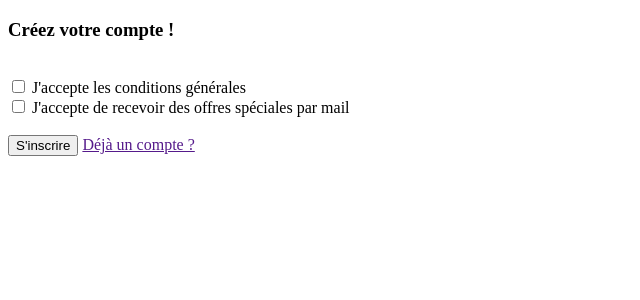
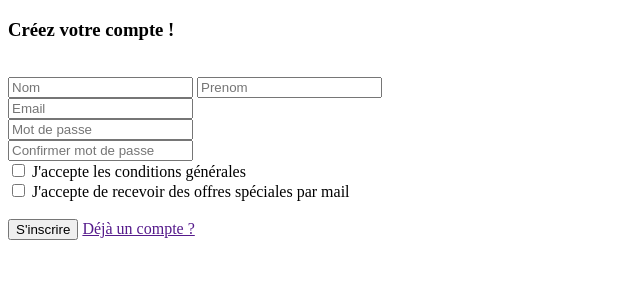
Before and after one commit to Nassim952/remote-backup, a PHP site: template www/views/signup.php in a window 1280 px wide. Shown: the part 236-536 px from the top of the page, without its empty margins (0-640 px from the left). Run offline with PHP 8.4, Linux system fonts and the light colour scheme; the template is opened without the code that fills it, so the values that code supplies are empty.

Commit message:
minor fix

```diff
--- a/www/views/signup.php
+++ b/www/views/signup.php
@@ -18,9 +18,16 @@
 			<h1>Créez votre compte !</h1>
 			<br>
 			<div class="divInput">
-
-			<?php $this->addModal("form", $configFormUser->getForm() );?>
-
+			<form name="form_inscription" action="" method="post">
+					<input type="text" name="firstname" id="firstname" placeholder="Nom">
+					<input type="text" name="lastname" id="lastname" placeholder="Prenom">
+					<br>
+					<input type="email" name="email" id="email" placeholder="Email">
+					<br>
+					<input type="password" name="password" id="" placeholder="Mot de passe">
+					<br>
+					<input type="password" name="confirmpwd" id="" placeholder="Confirmer mot de passe">
+					<br>
 					<div class="divCheckbox">
 						<input type="checkbox">
 						<label>J'accepte les conditions générales</label>
```
